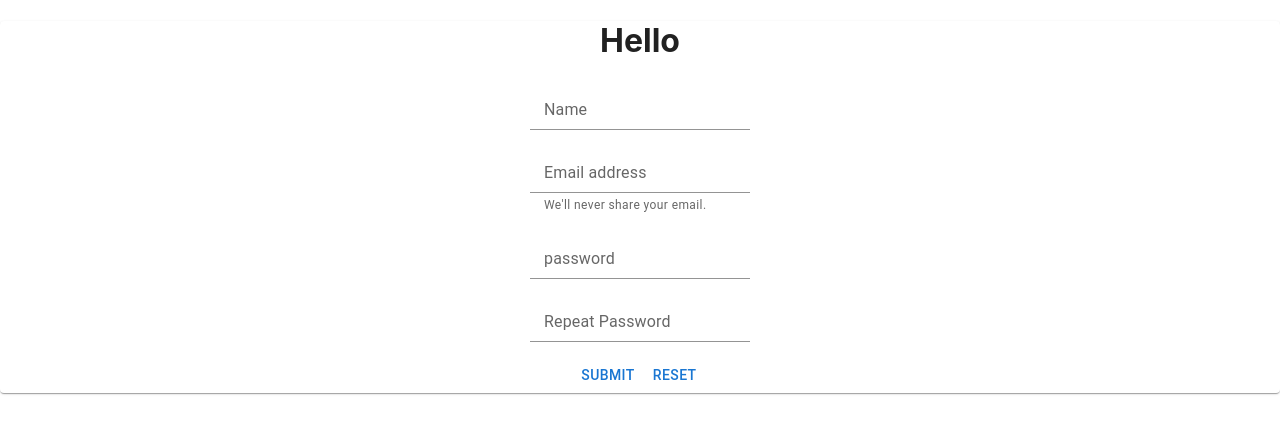
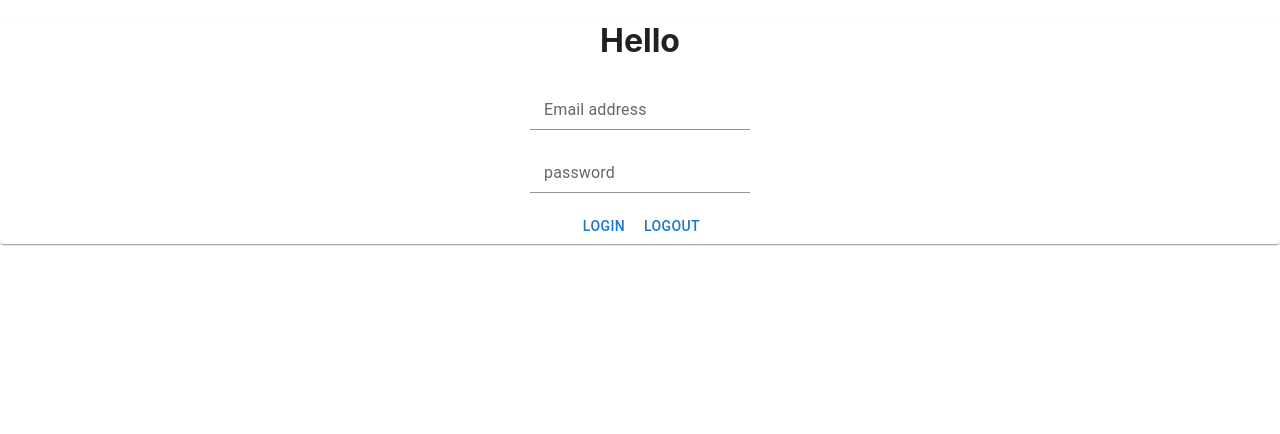
Before and after one commit to Red4lpha/Message-Board, a React (Create React App) app in the folder frontend/: page /login in a window 1280 px wide. Shown: the top 434 px of the page. Built offline with nearby package versions, Linux system fonts and the light colour scheme.

Commit message:
Adding in login page to login or logout Changed usersController to generate jwt when logging in

```diff
--- a/frontend/package.json
+++ b/frontend/package.json
@@ -19,6 +19,7 @@
     "react": "^18.1.0",
     "react-dom": "^18.1.0",
     "react-redux": "^8.0.1",
+    "react-router-dom": "^6.3.0",
     "react-scripts": "5.0.1",
     "typescript": "^4.6.4",
     "web-vitals": "^2.1.4"
--- a/frontend/src/App.tsx
+++ b/frontend/src/App.tsx
@@ -1,97 +1,19 @@
-import React, {useState} from 'react';
-//import {useSelector, useDispatch} from 'react-redux';
-import { useAppDispatch, useAppSelector } from './app/hooks';
-import { register} from './features/auth/authSlice'
-import { userDataInterface } from './types/types';
-import {FormControl, InputLabel, Input, FormHelperText, Button, Paper} from '@mui/material';
+import {BrowserRouter as Router, Routes, Route} from 'react-router-dom';
 import './App.css';
+import Login from './components/Login';
+import Register from './components/Register';
 
 function App() {
-  const [formData, setFormData] = useState({
-    name: '',
-    email: '',
-    password: '',
-    password2: ''
-  })
 
-  const {name, email, password, password2} = formData;
-
-  //const {user, isLoading, isError, isSuccess, message,} = useAppSelector((state: any) => state.auth)
-
-  const dispatch = useAppDispatch();
-
-  const handleSubmit = (e: any) => {
-    e.preventDefault();
-
-    if(password !== password2) {
-      console.log('Passwords do not match')
-    } else {
-      const userData: userDataInterface = {
-        name,
-        email,
-        password,
-      }
-      //const temp: string = 'temp'
-      dispatch(register(userData))
-    }
-  }
-  //TODO: Write out handle reset logic
-  const handleReset = () => console.log("");
-
-  const onChange = (e: any) => {
-    setFormData((prevState) => ({
-      ...prevState,
-      [e.target.name]: e.target.value,
-    }))
-  }
   return (
     <div className="App">
-      <Paper>
-        <h1>Hello</h1>
-        <div style={{marginBottom: '15px'}}>
-          <FormControl>
-            <InputLabel htmlFor="name">Name</InputLabel>
-            <Input id="name"
-            name='name'
-            onChange={onChange}
-            value={name}
-            aria-describedby="Name Form" />
-          </FormControl>
-        </div>
-        <div style={{marginBottom: '15px'}}>
-          <FormControl>
-            <InputLabel htmlFor="email">Email address</InputLabel>
-            <Input id="email"
-            name='email'
-            onChange={onChange}
-            value={email}
-            aria-describedby="Email Address Form" />
-            <FormHelperText id="my-helper-text">We'll never share your email.</FormHelperText>
-          </FormControl>
-        </div>
-        <div style={{marginBottom: '15px'}}>
-          <FormControl>
-            <InputLabel htmlFor="password">password</InputLabel>
-            <Input id="password"
-            name='password'
-            onChange={onChange}
-            value={password}
-            aria-describedby="Password Form" />
-          </FormControl>
-        </div>
-        <div style={{marginBottom: '15px'}}>
-          <FormControl>
-            <InputLabel htmlFor="password2">Repeat Password</InputLabel>
-            <Input id="password2"
-            name='password2'
-            onChange={onChange}
-            value={password2}
-            aria-describedby="Repeat Password Form" />
-          </FormControl>
-        </div>
-        <Button onClick={handleSubmit}>Submit</Button>
-        <Button onClick={handleReset}>Reset</Button>
-      </Paper>
+      <Router>
+        <Routes>
+          <Route path='/' element={<Register />} />
+          <Route path='/login' element={<Login />} />
+          <Route path='/register' element={<Register />} />
+        </Routes>
+      </Router>
     </div>
   );
 }
--- a/frontend/src/components/Login.tsx
+++ b/frontend/src/components/Login.tsx
@@ -1,8 +1,8 @@
 import {useState} from 'react';
 import { useAppDispatch, useAppSelector } from '../app/hooks';
-import { login} from '../features/auth/authSlice'
+import { login, logout} from '../features/auth/authSlice'
 import { userDataInterface } from '../types/types';
-import {FormControl, InputLabel, Input, FormHelperText, Button, Paper} from '@mui/material';
+import {FormControl, InputLabel, Input, Button, Paper} from '@mui/material';
 
 const Login = () => {
   const [formData, setFormData] = useState({
@@ -29,6 +29,10 @@ const Login = () => {
     }))
   }
 
+  const handleLogout = () => {
+    dispatch(logout())
+  }
+
   return (
     <div className="App">
     <Paper>
@@ -41,7 +45,6 @@ const Login = () => {
           onChange={onChange}
           value={email}
           aria-describedby="Email Address Form" />
-          <FormHelperText id="my-helper-text">We'll never share your email.</FormHelperText>
         </FormControl>
       </div>
       <div style={{marginBottom: '15px'}}>
@@ -54,7 +57,8 @@ const Login = () => {
           aria-describedby="Password Form" />
         </FormControl>
       </div>
-      <Button onClick={handleSubmit}>Submit</Button>
+      <Button onClick={handleSubmit}>LOGIN</Button>
+      <Button onClick={handleLogout}>LOGOUT</Button>
     </Paper>
   </div>
   )
--- /dev/null
+++ b/frontend/src/components/Register.tsx
@@ -0,0 +1,98 @@
+import React, {useState} from 'react';
+//import {useSelector, useDispatch} from 'react-redux';
+import { useAppDispatch, useAppSelector } from '../app/hooks';
+import { register} from '../features/auth/authSlice'
+import { userDataInterface } from '../types/types';
+import {FormControl, InputLabel, Input, FormHelperText, Button, Paper} from '@mui/material';
+
+const Register = () => {
+  const [formData, setFormData] = useState({
+    name: '',
+    email: '',
+    password: '',
+    password2: ''
+  })
+
+  const {name, email, password, password2} = formData;
+
+  //const {user, isLoading, isError, isSuccess, message,} = useAppSelector((state: any) => state.auth)
+
+  const dispatch = useAppDispatch();
+
+  const handleSubmit = (e: any) => {
+    e.preventDefault();
+
+    if(password !== password2) {
+      console.log('Passwords do not match')
+    } else {
+      const userData: userDataInterface = {
+        name,
+        email,
+        password,
+      }
+      //const temp: string = 'temp'
+      dispatch(register(userData))
+    }
+  }
+  //TODO: Write out handle reset logic
+  const handleReset = () => console.log("");
+
+  const onChange = (e: any) => {
+    setFormData((prevState) => ({
+      ...prevState,
+      [e.target.name]: e.target.value,
+    }))
+  }
+  return (
+    <div className="App">
+      <Paper>
+        <h1>Hello</h1>
+        <div style={{marginBottom: '15px'}}>
+          <FormControl>
+            <InputLabel htmlFor="name">Name</InputLabel>
+            <Input id="name"
+            name='name'
+            onChange={onChange}
+            value={name}
+            aria-describedby="Name Form" />
+          </FormControl>
+        </div>
+        <div style={{marginBottom: '15px'}}>
+          <FormControl>
+            <InputLabel htmlFor="email">Email address</InputLabel>
+            <Input id="email"
+            name='email'
+            onChange={onChange}
+            value={email}
+            aria-describedby="Email Address Form" />
+            <FormHelperText id="my-helper-text">We'll never share your email.</FormHelperText>
+          </FormControl>
+        </div>
+        <div style={{marginBottom: '15px'}}>
+          <FormControl>
+            <InputLabel htmlFor="password">password</InputLabel>
+            <Input id="password"
+            name='password'
+            onChange={onChange}
+            value={password}
+            aria-describedby="Password Form" />
+          </FormControl>
+        </div>
+        <div style={{marginBottom: '15px'}}>
+          <FormControl>
+            <InputLabel htmlFor="password2">Repeat Password</InputLabel>
+            <Input id="password2"
+            name='password2'
+            onChange={onChange}
+            value={password2}
+            aria-describedby="Repeat Password Form" />
+          </FormControl>
+        </div>
+        <Button onClick={handleSubmit}>Submit</Button>
+        <Button onClick={handleReset}>Reset</Button>
+      </Paper>
+    </div>
+  );
+}
+
+export default Register;
```
Also changed, not shown: 4 other files (tests, documents, lock files or other folders).
